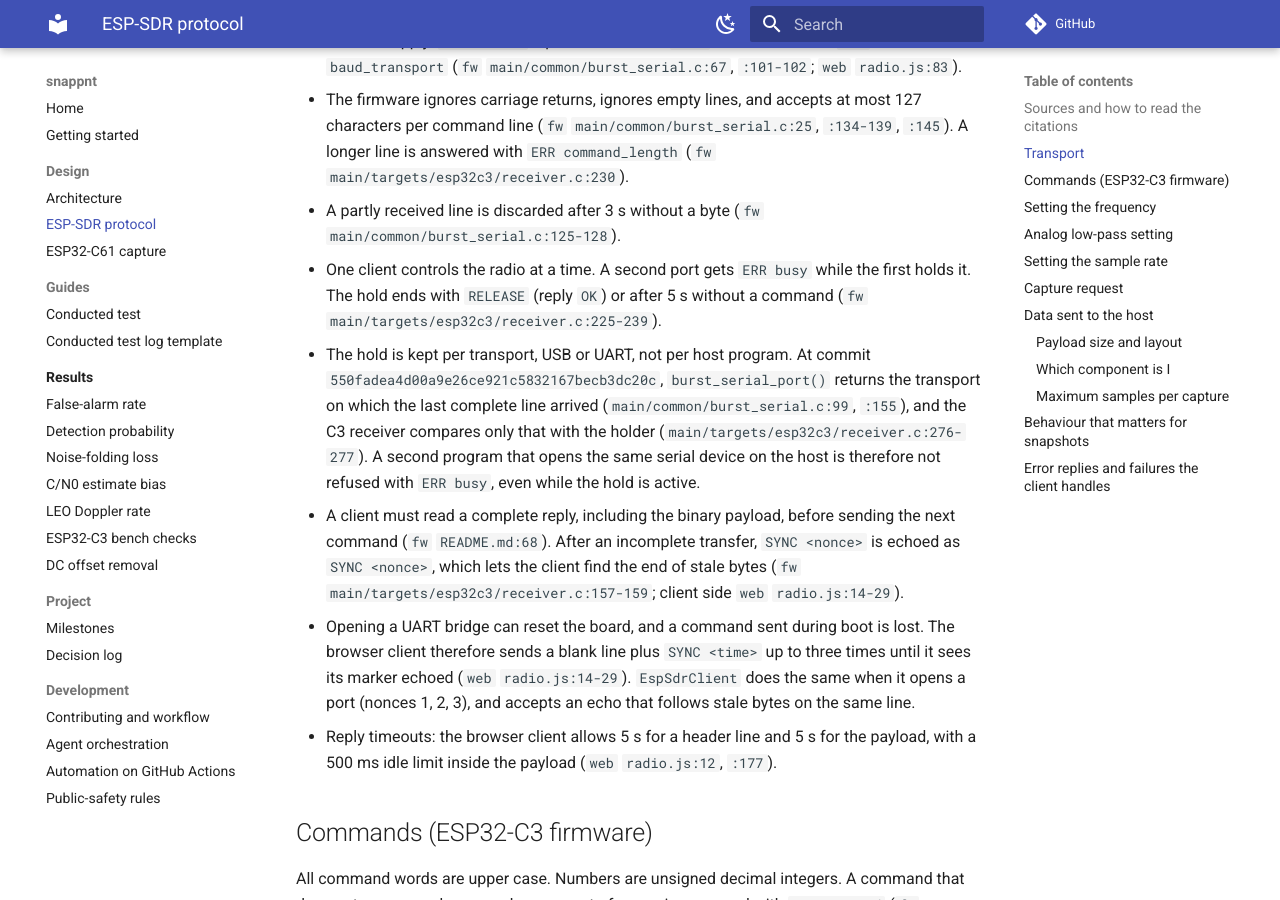
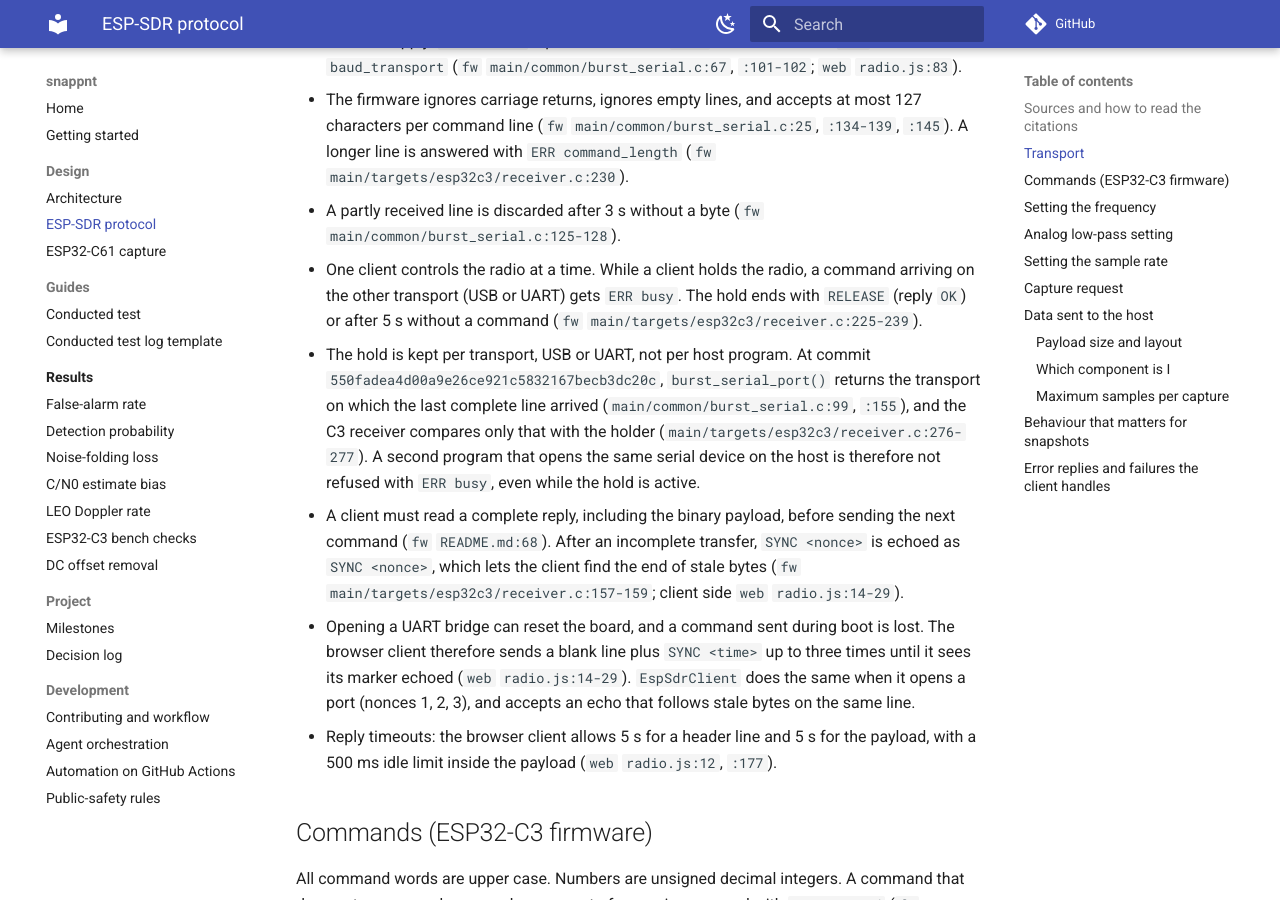
Before and after one commit to h-shiono/snappnt, an MkDocs documentation site: the page built from docs/design/espsdr-protocol.md, in a window 1280 px wide and 900 px high, scrolled down 1188 px. Built offline with MkDocs 1.6.1 and Material for MkDocs 9.7.7, drawn with Linux system fonts in a browser that asks for light colours; comment, search, counter and statistics services are not loaded.

Commit message:
Say transport instead of port for the firmware's hold on the radio
Co-Authored-By: Claude Opus 5.5 <noreply@anthropic.com>
Signed-off-by: h-shiono <hato.gnss@gmail.com>

```diff
--- a/docs/design/espsdr-protocol.md
+++ b/docs/design/espsdr-protocol.md
@@ -48,8 +48,8 @@ a capture command; *word* is one 32-bit entry of the chip's capture memory.
   A longer line is answered with `ERR command_length` (`fw` `main/targets/esp32c3/receiver.c:230`).
 - A partly received line is discarded after 3 s without a byte
   (`fw` `main/common/burst_serial.c:125-128`).
-- One client controls the radio at a time. A second port gets `ERR busy` while the first
-  holds it. The hold ends with `RELEASE` (reply `OK`) or after 5 s without a command
+- One client controls the radio at a time. While a client holds the radio, a command arriving
+  on the other transport (USB or UART) gets `ERR busy`. The hold ends with `RELEASE` (reply `OK`) or after 5 s without a command
   (`fw` `main/targets/esp32c3/receiver.c:225-239`).
 - The hold is kept per transport, USB or UART, not per host program. At commit
   `550fadea4d00a9e26ce921c5832167becb3dc20c`, `burst_serial_port()` returns the transport on
```
